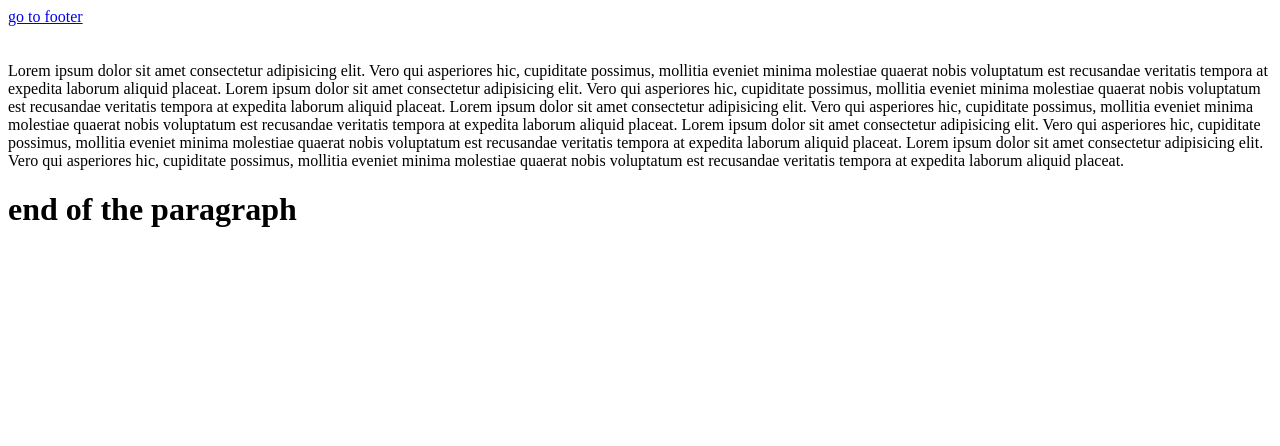
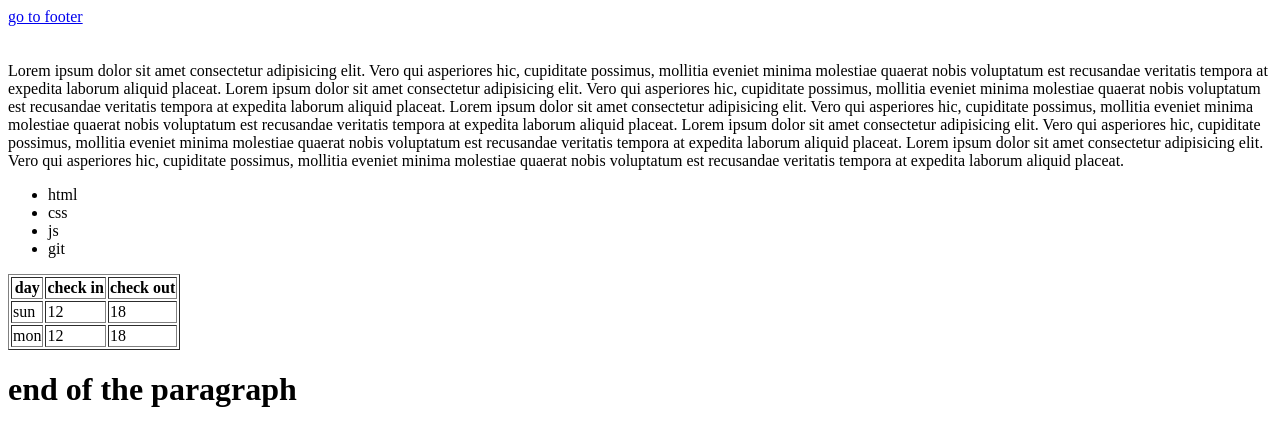
Before and after one commit to maedehebrahiminasab537-max/tamrin1, a plain HTML site: page index.html in a window 1280 px wide. Drawn offline with Linux system fonts and the light colour scheme.

Commit message:
add table

```diff
--- a/index.html
+++ b/index.html
@@ -1,23 +1,66 @@
 <!DOCTYPE html>
 <html lang="en">
+
 <head>
     <meta charset="UTF-8">
     <meta name="viewport" content="width=device-width, initial-scale=1.0">
     <title>sss-app</title>
-    <link rel="icon" href="img" type="image/jpg"
+    <link rel="icon" href="img/images (2).jpg" type="image/jpg">
 </head>
+
 <body>
-    <a href="#headingend" >go to footer</a>
+    <a href="#headingend">go to footer</a>
     <br>
     <br>
     <br>
-    Lorem ipsum dolor sit amet consectetur adipisicing elit. Vero qui asperiores hic, cupiditate possimus, mollitia eveniet minima molestiae quaerat nobis voluptatum est recusandae veritatis tempora at expedita laborum aliquid placeat.
-    Lorem ipsum dolor sit amet consectetur adipisicing elit. Vero qui asperiores hic, cupiditate possimus, mollitia eveniet minima molestiae quaerat nobis voluptatum est recusandae veritatis tempora at expedita laborum aliquid placeat.
-    Lorem ipsum dolor sit amet consectetur adipisicing elit. Vero qui asperiores hic, cupiditate possimus, mollitia eveniet minima molestiae quaerat nobis voluptatum est recusandae veritatis tempora at expedita laborum aliquid placeat.
-    Lorem ipsum dolor sit amet consectetur adipisicing elit. Vero qui asperiores hic, cupiditate possimus, mollitia eveniet minima molestiae quaerat nobis voluptatum est recusandae veritatis tempora at expedita laborum aliquid placeat.
-    Lorem ipsum dolor sit amet consectetur adipisicing elit. Vero qui asperiores hic, cupiditate possimus, mollitia eveniet minima molestiae quaerat nobis voluptatum est recusandae veritatis tempora at expedita laborum aliquid placeat.
-    <h1 id="headingend">  end of the paragraph</h1>
+    Lorem ipsum dolor sit amet consectetur adipisicing elit. Vero qui asperiores hic, cupiditate possimus, mollitia
+    eveniet minima molestiae quaerat nobis voluptatum est recusandae veritatis tempora at expedita laborum aliquid
+    placeat.
+    Lorem ipsum dolor sit amet consectetur adipisicing elit. Vero qui asperiores hic, cupiditate possimus, mollitia
+    eveniet minima molestiae quaerat nobis voluptatum est recusandae veritatis tempora at expedita laborum aliquid
+    placeat.
+    Lorem ipsum dolor sit amet consectetur adipisicing elit. Vero qui asperiores hic, cupiditate possimus, mollitia
+    eveniet minima molestiae quaerat nobis voluptatum est recusandae veritatis tempora at expedita laborum aliquid
+    placeat.
+    Lorem ipsum dolor sit amet consectetur adipisicing elit. Vero qui asperiores hic, cupiditate possimus, mollitia
+    eveniet minima molestiae quaerat nobis voluptatum est recusandae veritatis tempora at expedita laborum aliquid
+    placeat.
+    Lorem ipsum dolor sit amet consectetur adipisicing elit. Vero qui asperiores hic, cupiditate possimus, mollitia
+    eveniet minima molestiae quaerat nobis voluptatum est recusandae veritatis tempora at expedita laborum aliquid
+    placeat.
+
+    <ul>
+        <li>html</li>
+        <li>css</li>
+        <li>js</li>
+        <li>git</li>
+    </ul>
+
+    <table border="1">
+        <tr>
+            <th>day</th>
+            <th>check in</th>
+            <th>check out</th>
+        </tr>
+        <tr>
+            <td>sun</td>
+            <td>12</td>
+            <td>18</td>
+        </tr>
+
+        <tr>
+            <td>mon</td>
+            <td>12</td>
+            <td>18</td>
+        </tr>
+
+    </table>
+
+
+
+    <h1 id="headingend"> end of the paragraph</h1>
 
 
 </body>
+
 </html>
```
Also changed, not shown: img/images (2).jpg (added), 1 other file.
